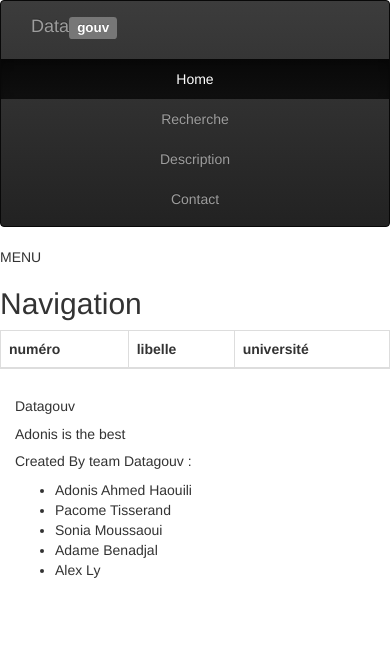
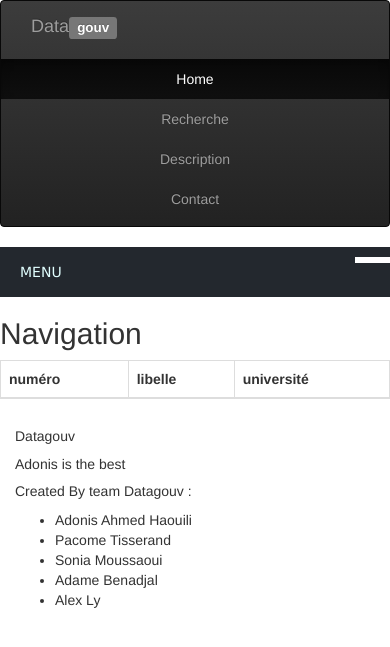
Before and after one commit to darcosion/datagouv, a Django app: page /recherche/ in a window 390 px wide. Shown: the top 647 px of the page. Run offline with Django 3.2, Linux system fonts and the light colour scheme; data that the repository does not hold is empty; some libraries are stand-ins or nearby versions.

Commit message:
nouvelle base css

```diff
--- a/datagouv/static/css/base.css
+++ b/datagouv/static/css/base.css
@@ -2,3 +2,150 @@
 
   padding-bottom: 30px;
 }
+
+
+.nav-side-menu {
+  overflow: auto;
+  font-family: verdana;
+  font-size: 12px;
+  font-weight: 200;
+  background-color: #2e353d;
+  position: fixed;
+  top: 0px;
+  width: 300px;
+  height: 100%;
+  color: #e1ffff;
+}
+.nav-side-menu .brand {
+  background-color: #23282e;
+  line-height: 50px;
+  display: block;
+  text-align: center;
+  font-size: 14px;
+}
+.nav-side-menu .toggle-btn {
+  display: none;
+}
+.nav-side-menu ul,
+.nav-side-menu li {
+  list-style: none;
+  padding: 0px;
+  margin: 0px;
+  line-height: 35px;
+  cursor: pointer;
+  /*
+    .collapsed{
+       .arrow:before{
+                 font-family: FontAwesome;
+                 content: "\f053";
+                 display: inline-block;
+                 padding-left:10px;
+                 padding-right: 10px;
+                 vertical-align: middle;
+                 float:right;
+            }
+     }
+*/
+}
+.nav-side-menu ul :not(collapsed) .arrow:before,
+.nav-side-menu li :not(collapsed) .arrow:before {
+  font-family: FontAwesome;
+  content: "\f078";
+  display: inline-block;
+  padding-left: 10px;
+  padding-right: 10px;
+  vertical-align: middle;
+  float: right;
+}
+.nav-side-menu ul .active,
+.nav-side-menu li .active {
+  border-left: 3px solid #d19b3d;
+  background-color: #4f5b69;
+}
+.nav-side-menu ul .sub-menu li.active,
+.nav-side-menu li .sub-menu li.active {
+  color: #d19b3d;
+}
+.nav-side-menu ul .sub-menu li.active a,
+.nav-side-menu li .sub-menu li.active a {
+  color: #d19b3d;
+}
+.nav-side-menu ul .sub-menu li,
+.nav-side-menu li .sub-menu li {
+  background-color: #181c20;
+  border: none;
+  line-height: 28px;
+  border-bottom: 1px solid #23282e;
+  margin-left: 0px;
+}
+.nav-side-menu ul .sub-menu li:hover,
+.nav-side-menu li .sub-menu li:hover {
+  background-color: #020203;
+}
+.nav-side-menu ul .sub-menu li:before,
+.nav-side-menu li .sub-menu li:before {
+  font-family: FontAwesome;
+  content: "\f105";
+  display: inline-block;
+  padding-left: 10px;
+  padding-right: 10px;
+  vertical-align: middle;
+}
+.nav-side-menu li {
+  padding-left: 0px;
+  border-left: 3px solid #2e353d;
+  border-bottom: 1px solid #23282e;
+}
+.nav-side-menu li a {
+  text-decoration: none;
+  color: #e1ffff;
+}
+.nav-side-menu li a i {
+  padding-left: 10px;
+  width: 20px;
+  padding-right: 20px;
+}
+.nav-side-menu li:hover {
+  border-left: 3px solid #d19b3d;
+  background-color: #4f5b69;
+  -webkit-transition: all 1s ease;
+  -moz-transition: all 1s ease;
+  -o-transition: all 1s ease;
+  -ms-transition: all 1s ease;
+  transition: all 1s ease;
+}
+@media (max-width: 767px) {
+  .nav-side-menu {
+    position: relative;
+    width: 100%;
+    margin-bottom: 10px;
+  }
+  .nav-side-menu .toggle-btn {
+    display: block;
+    cursor: pointer;
+    position: absolute;
+    right: 10px;
+    top: 10px;
+    z-index: 10 !important;
+    padding: 3px;
+    background-color: #ffffff;
+    color: #000;
+    width: 40px;
+    text-align: center;
+  }
+  .brand {
+    text-align: left !important;
+    font-size: 22px;
+    padding-left: 20px;
+    line-height: 50px !important;
+  }
+}
+@media (min-width: 767px) {
+  .nav-side-menu .menu-list .menu-content {
+    display: block;
+  }
+}
+body {
+  margin: 0px;
+  padding: 0px;
+}
```
